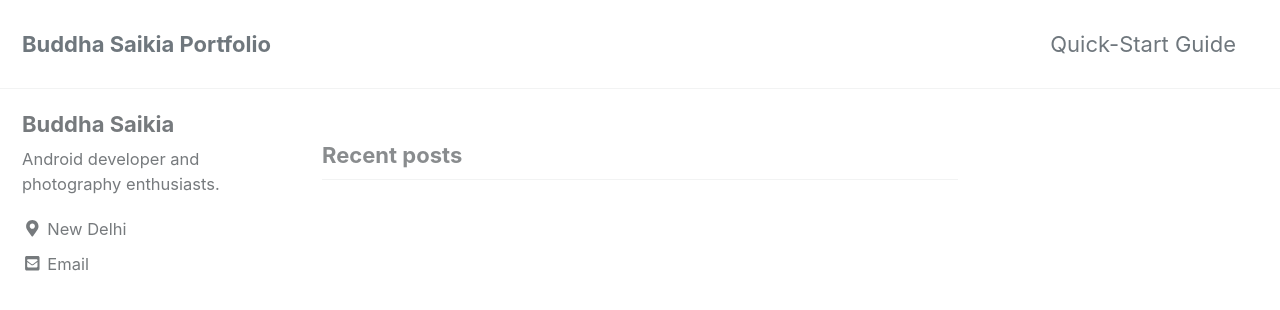
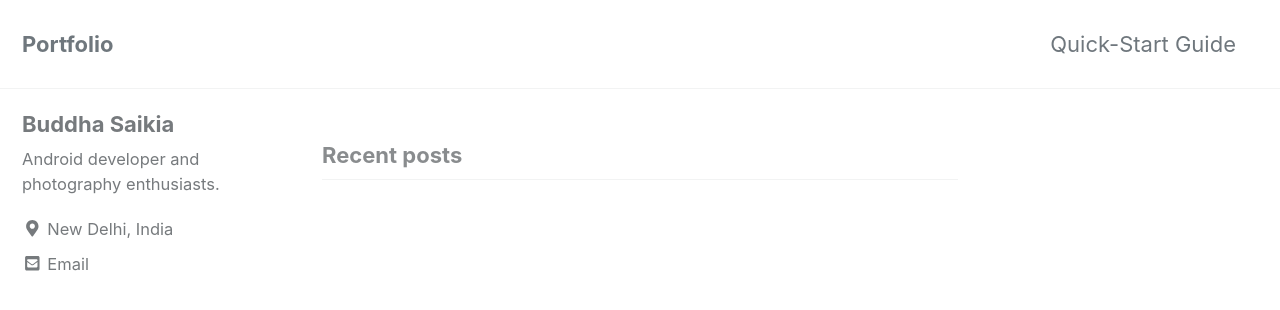
Before and after one commit to buddhasaikia/buddhasaikia.github.io, a Jekyll site: the page built from index.html, in a window 1280 px wide and 900 px high. Shown: the top 310 px of the window. Built offline with Jekyll 4.4.1, drawn with Linux system fonts in a browser that asks for light colours; cached includes are drawn as plain includes; nearby versions of some CDN libraries; the list of posts is cut into pages by our own code.

Commit message:
update #4

```diff
--- a/_config.yml
+++ b/_config.yml
@@ -16,7 +16,7 @@ minimal_mistakes_skin    : "default" # "air", "aqua", "contrast", "dark", "dirt"
 
 # Site Settings
 locale                   : "en-US"
-title                    : "Buddha Saikia Portfolio"
+title                    : "Portfolio"
 title_separator          : "-"
 name                     : "Buddha Saikia"
 description              : "Android developer and photography enthusiasts."
@@ -106,7 +106,7 @@ author:
   name             : "Buddha Saikia"
   avatar           : # path of avatar image, e.g. "/assets/images/bio-photo.jpg"
   bio              : "Android developer and photography enthusiasts."
-  location         : "New Delhi"
+  location         : "New Delhi, India"
   email            : "buddha.saikia06@gmail.com"
   links:
     - label: "Email"
@@ -136,10 +136,10 @@ footer:
       # url:
     - label: "Facebook"
       icon: "fab fa-fw fa-facebook-square"
-      # url:
+      # url:"https://www.facebook.com/buddha.saikia"
     - label: "GitHub"
       icon: "fab fa-fw fa-github"
-      # url:
+      # url:"https://github.com/buddhasaikia"
     - label: "GitLab"
       icon: "fab fa-fw fa-gitlab"
       # url:
@@ -148,7 +148,7 @@ footer:
       # url:
     - label: "Instagram"
       icon: "fab fa-fw fa-instagram"
-      # url:
+      # url:"https://www.instagram.com/buddhasaikia/"
 
 
 # Reading Files
```
